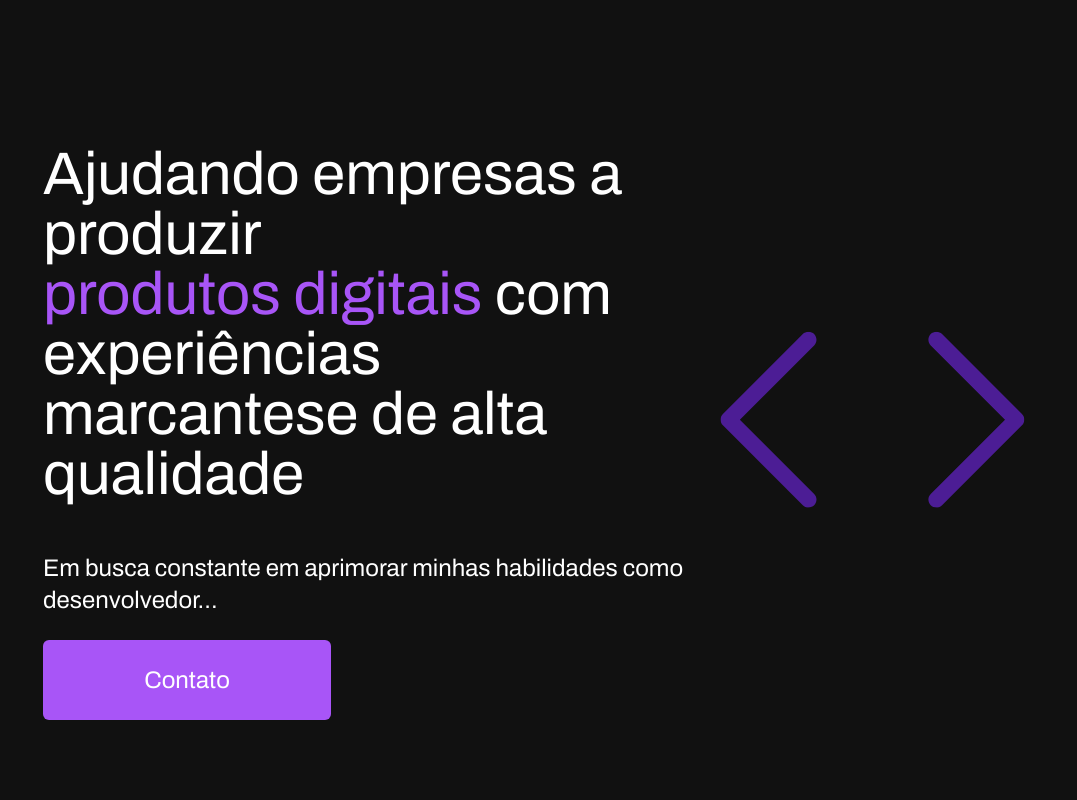
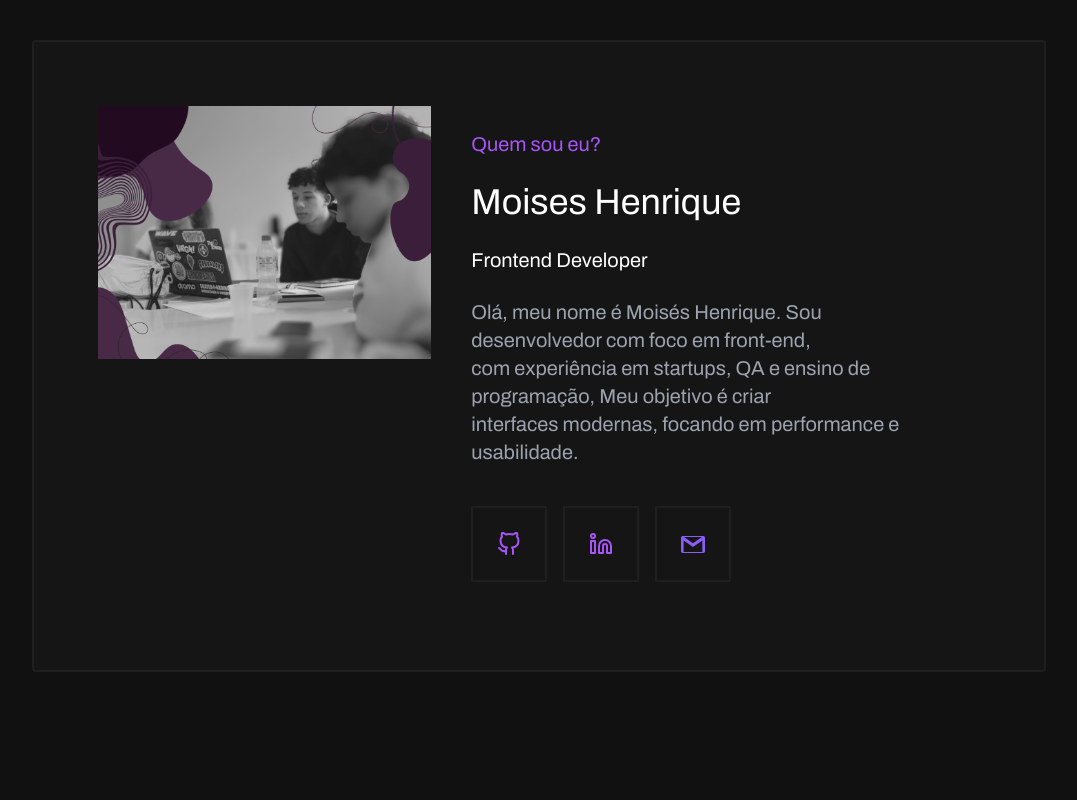
Before and after one commit to MoisesHsilva1/Portfolio, a React (Vite) app: page / in a window 1280 px wide. Shown: the top 800 px of the page, without its empty margins (101-1178 px from the left). Built offline with nearby package versions, Linux system fonts and the light colour scheme.

Commit message:
remove: section of page

```diff
--- a/src/components/aboutMe/AboutMe.tsx
+++ b/src/components/aboutMe/AboutMe.tsx
@@ -6,7 +6,7 @@ import IconGmail from "../UI/icons/IconGmail";
 function AboutMe() {
   return (
     <>
-      <main className="flex justify-center px-4 sm:px-8">
+      <main className="flex justify-center mt-10 px-4 sm:px-8">
         <section className="flex flex-col sm:flex-row justify-start p-6 sm:p-16 bg-[#151515] border-2 border-[#1f1f1f] rounded w-full sm:w-10/12 h-auto">
           <figure className="mb-4 sm:mb-0 sm:mr-4 w-full sm:w-auto">
             <img src={photoProfile} alt="photoProfile" className="w-full sm:h-auto" />
--- a/src/components/projects/Projects.tsx
+++ b/src/components/projects/Projects.tsx
@@ -10,7 +10,7 @@ function Projects() {
             <ProjectContent
               title="BarberShop"
               description="Sistema de agendamento para barbearias, otimizando marcações de horários e a gestão de clientes."
-              link="https://github.com/MoisesHsilva1/BarberShop"
+              link="https://barber-shop-theta-jade.vercel.app/"
             />
             <ProjectContent
               title="Gerador Curriculo"
--- a/src/index.css
+++ b/src/index.css
@@ -3,3 +3,7 @@
 @tailwind base;
 @tailwind components;
 @tailwind utilities;
+
+body {
+    background-color: #111;
+}
--- a/src/pages/Portifolio.tsx
+++ b/src/pages/Portifolio.tsx
@@ -1,18 +1,13 @@
-import Section from "../components/layout/Section";
 import AboutMe from "../components/aboutMe/AboutMe";
 import Projects from "../components/projects/Projects";
 import TechStack from "../components/techStack/TechStack";
 
 function Portfolio() {
-
   return (
     <>
-      <main className="bg-[#111]">
-        <Section />
-        <AboutMe />
-        <Projects />
-        <TechStack/>
-      </main>
+      <AboutMe />
+      <Projects />
+      <TechStack />
     </>
   );
 }
```
